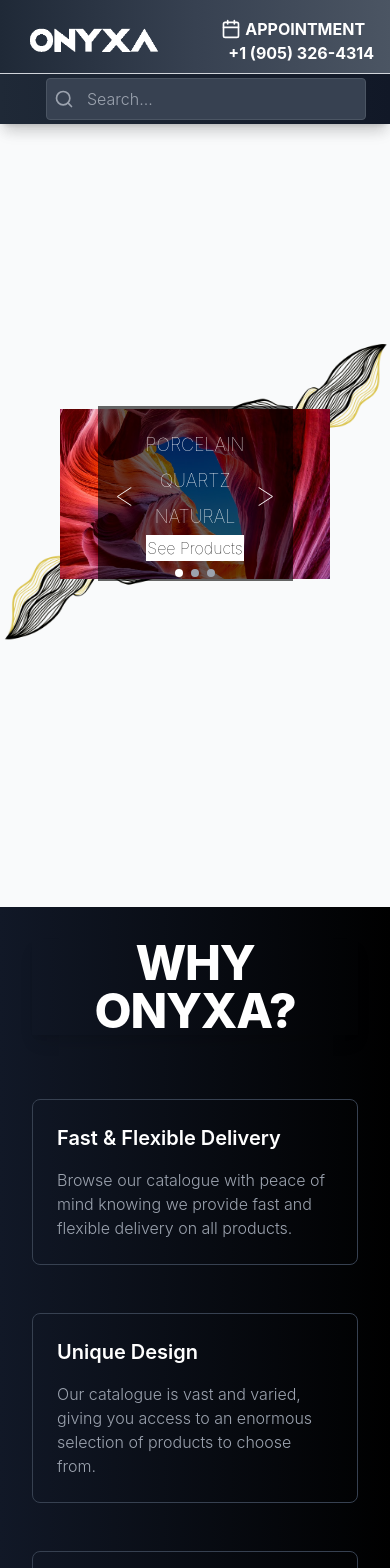
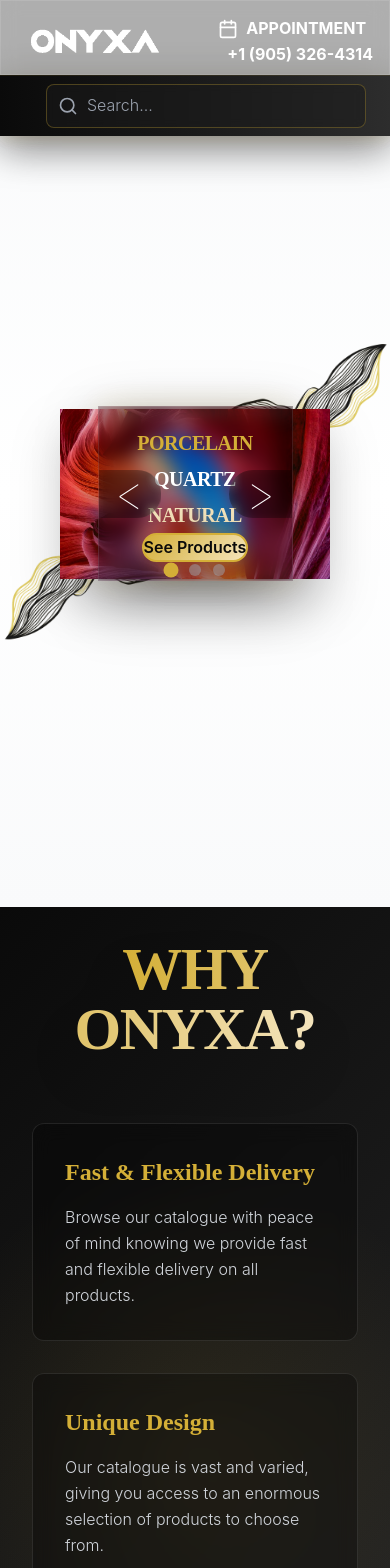
Before and after one commit to onedream0824/Onyxa, a React (Create React App) app: page / in a window 390 px wide. Shown: the top 1568 px of the page. Built offline with nearby package versions, Linux system fonts and the light colour scheme.

Commit message:
update theme

```diff
--- a/src/components/Banner.js
+++ b/src/components/Banner.js
@@ -55,12 +55,12 @@ const Banner = () => {
   const imageOffsetY = (mousePosition.y / window.innerHeight) * 1;
 
   return (
-    <div className="bg-gray-50 ">
+    <div className="bg-gradient-to-b from-gray-50 via-white to-gray-50">
       <div className="w-full h-[98vh] max-w-7xl mx-auto flex justify-center items-center relative overflow-hidden font-thin">
         <img
           src={Background}
           alt="background"
-          className="absolute transform -translate-x-1/2 -translate-y-1/2 w-[420px] h-[300px] lg:w-[1200px] lg:h-[800px] md:w-[840px] md:h-[560px] sm:w-[600px] sm:h-[400px]"
+          className="absolute transform -translate-x-1/2 -translate-y-1/2 w-[420px] h-[300px] lg:w-[1200px] lg:h-[800px] md:w-[840px] md:h-[560px] sm:w-[600px] sm:h-[400px] opacity-90"
           style={{
             transform: `translate(${backgroundOffsetX}%, ${backgroundOffsetY}%)`,
           }}
@@ -68,56 +68,58 @@ const Banner = () => {
         <img
           src={Image}
           alt="image"
-          className="absolute transform -translate-x-1/2 -translate-y-1/2 w-[270px] h-[170px] lg:w-[700px] lg:h-[440px] md:w-[500px] md:h-[314px] sm:w-[318px] sm:h-[200px] "
+          className="absolute transform -translate-x-1/2 -translate-y-1/2 w-[270px] h-[170px] lg:w-[700px] lg:h-[440px] md:w-[500px] md:h-[314px] sm:w-[318px] sm:h-[200px] drop-shadow-2xl"
           style={{
             transform: `translate(${imageOffsetX}%, ${imageOffsetY}%)`,
           }}
         />
-        <div className="absolute text-white flex flex-col items-center justify-center image-animate-fadeInUP bg-black/60 w-[195px] h-[175px] lg:w-[500px] lg:h-[450px] md:w-[350px] md:h-[320px] sm:w-[233px] sm:h-[210px] ">
+        <div className="absolute text-white flex flex-col items-center justify-center image-animate-fadeInUP glass-dark backdrop-blur-md border border-luxury-gold/20 shadow-luxury-lg w-[195px] h-[175px] lg:w-[500px] lg:h-[450px] md:w-[350px] md:h-[320px] sm:w-[233px] sm:h-[210px]">
           <p
-            className={`lg:text-5xl md:text-3xl sm:text-xl text-lg lg:py-2 py-1 transition-opacity duration-300 ${
+            className={`lg:text-6xl md:text-4xl sm:text-2xl text-xl lg:py-2 py-1 transition-opacity duration-300 font-display font-bold tracking-tight ${
               fade ? "opacity-0" : "opacity-100"
-            }`}
+            } text-luxury-gold drop-shadow-lg`}
           >
             {slides[currentSlide].title}
           </p>
           <p
-            className={`lg:text-5xl md:text-3xl sm:text-xl text-lg lg:py-2 py-1 transition-opacity duration-300 ${
+            className={`lg:text-6xl md:text-4xl sm:text-2xl text-xl lg:py-2 py-1 transition-opacity duration-300 font-display font-bold tracking-tight ${
               fade ? "opacity-0" : "opacity-100"
-            }`}
+            } text-white drop-shadow-lg`}
           >
             {slides[currentSlide].subtitle1}
           </p>
           <p
-            className={`lg:text-5xl md:text-3xl sm:text-xl text-lg lg:py-2 py-1 transition-opacity duration-300 ${
+            className={`lg:text-6xl md:text-4xl sm:text-2xl text-xl lg:py-2 py-1 transition-opacity duration-300 font-display font-bold tracking-tight ${
               fade ? "opacity-0" : "opacity-100"
-            }`}
+            } text-luxury-gold-light drop-shadow-lg`}
           >
             {slides[currentSlide].subtitle2}
           </p>
           {["PORCELAIN", "PREMIUM"].includes(slides[currentSlide].title) && (
-            <button className="bg-white lg:px-6 lg:py-2 md:px-4 md:py-1 sm:px-3 lg:my-5 md:my-3 sm:my-1 text-black hover:bg-black hover:text-white border border-white">
+            <button className="bg-gradient-gold text-luxury-dark lg:px-8 lg:py-3 md:px-6 md:py-2 sm:px-4 lg:my-6 md:my-4 sm:my-2 font-semibold rounded-full hover:shadow-glow transition-all duration-300 transform hover:scale-105 border-2 border-luxury-gold shadow-luxury">
               See Products
             </button>
           )}
           <button
-            className="absolute left-0 top-1/2 -translate-y-1/2 text-white text-4xl px-4"
+            className="absolute left-0 top-1/2 -translate-y-1/2 text-white text-5xl px-4 hover:text-luxury-gold transition-all duration-300 hover:scale-125 backdrop-blur-sm bg-black/20 rounded-r-full"
             onClick={prevSlide}
           >
             &lt;
           </button>
           <button
-            className="absolute right-0 top-1/2 -translate-y-1/2 text-white text-4xl px-4"
+            className="absolute right-0 top-1/2 -translate-y-1/2 text-white text-5xl px-4 hover:text-luxury-gold transition-all duration-300 hover:scale-125 backdrop-blur-sm bg-black/20 rounded-l-full"
             onClick={nextSlide}
           >
             &gt;
           </button>
-          <div className="absolute lg:bottom-5 md:bottom-3 sm:bottom-2 bottom-1 flex space-x-2">
+          <div className="absolute lg:bottom-5 md:bottom-3 sm:bottom-2 bottom-1 flex space-x-3">
             {slides.map((_, index) => (
               <div
                 key={index}
-                className={`w-2 h-2 rounded-full cursor-pointer ${
-                  currentSlide === index ? "bg-white" : "bg-gray-400"
+                className={`w-3 h-3 rounded-full cursor-pointer transition-all duration-300 ${
+                  currentSlide === index
+                    ? "bg-luxury-gold shadow-glow scale-125"
+                    : "bg-gray-400/50 hover:bg-gray-300"
                 }`}
                 onClick={() => goToSlide(index)}
               />
--- a/src/components/Header.js
+++ b/src/components/Header.js
@@ -14,8 +14,8 @@ const Header = () => {
     if (currentPath.includes("contact")) setActiveTab(3);
   }, [currentPath]);
   return (
-    <header className="fixed top-0 left-0 w-full z-50 bg-gradient-to-r from-purple-500 to-pink-500 shadow-lg font-light">
-      <div className="border-b border-gray-300 container mx-auto px-4 md:px-16 pt-2 pb-0 min-w-full bg-gradient-to-r from-gray-800 via-gray-700 to-gray-600 backdrop-blur-lg">
+    <header className="fixed top-0 left-0 w-full z-50 shadow-luxury font-light">
+      <div className="border-b border-luxury-gold/20 container mx-auto px-4 md:px-16 pt-2 pb-0 min-w-full bg-gradient-luxury glass-dark backdrop-blur-xl">
         <div className="flex items-center justify-between">
           <nav className="flex gap-4 md:gap-16 items-center">
             <a href="/" rel="noopener noreferrer">
@@ -24,72 +24,75 @@ const Header = () => {
                 alt="Logo"
                 width={150}
                 height={30}
-                className="hover:opacity-80 transition-opacity duration-300"
+                className="hover:opacity-80 transition-all duration-300 hover:scale-105 filter drop-shadow-glow"
               />
             </a>
             <div className="hidden lg:flex flex-row relative group space-x-7 items-center">
               <a
                 href="/articles"
                 className={`${
-                  activeTab === 1 ? "text-gray-400" : "text-white"
-                } hover:text-gray-300 transition-colors duration-300 font-semibold tracking-wide`}
+                  activeTab === 1 ? "text-luxury-gold" : "text-white"
+                } hover:text-luxury-gold transition-all duration-300 font-semibold tracking-wide relative group`}
               >
                 ARTICLES
+                <span className="absolute bottom-0 left-0 w-0 h-0.5 bg-gradient-gold group-hover:w-full transition-all duration-300"></span>
               </a>
               <a
                 href="/about"
                 className={`${
-                  activeTab === 2 ? "text-gray-400" : "text-white"
-                } hover:text-gray-300 transition-colors duration-300 font-semibold tracking-wide`}
+                  activeTab === 2 ? "text-luxury-gold" : "text-white"
+                } hover:text-luxury-gold transition-all duration-300 font-semibold tracking-wide relative group`}
               >
                 ABOUT US
+                <span className="absolute bottom-0 left-0 w-0 h-0.5 bg-gradient-gold group-hover:w-full transition-all duration-300"></span>
               </a>
               <a
                 href="/contact"
                 className={`${
-                  activeTab === 3 ? "text-gray-400" : "text-white"
-                } hover:text-gray-300 transition-colors duration-300 font-semibold tracking-wide`}
+                  activeTab === 3 ? "text-luxury-gold" : "text-white"
+                } hover:text-luxury-gold transition-all duration-300 font-semibold tracking-wide relative group`}
               >
                 CONTACT US
+                <span className="absolute bottom-0 left-0 w-0 h-0.5 bg-gradient-gold group-hover:w-full transition-all duration-300"></span>
               </a>
-              <a className="bg-gray-500/80 text-white px-4 py-1 rounded-full hover:bg-gray-600 transition duration-300 font-semibold shadow-lg transform hover:scale-105">
+              <a className="bg-gradient-gold text-luxury-dark px-6 py-2 rounded-full hover:shadow-glow transition-all duration-300 font-semibold shadow-luxury transform hover:scale-105 hover:brightness-110">
                 LIMITED OFFERS
               </a>
             </div>
           </nav>
           <div className="flex md:flex-row flex-col items-center space-x-4 justify-end">
-            <a className="flex items-center space-x-1 text-white font-bold hover:text-gray-300 transition-colors duration-300">
-              <Calendar size={20} />
+            <a className="flex items-center space-x-2 text-white font-bold hover:text-luxury-gold transition-all duration-300 group">
+              <Calendar size={20} className="group-hover:scale-110 transition-transform" />
               <span>APPOINTMENT</span>
             </a>
-            <a className="text-white font-bold hover:text-gray-300 transition-colors duration-300">
+            <a className="text-white font-bold hover:text-luxury-gold transition-all duration-300">
               +1 (905) 326-4314
             </a>
           </div>
         </div>
       </div>
-      <div className="bg-gradient-to-r from-gray-800 to-gray-900 container mx-auto px-6 lg:px-20 md:px-12 sm:px-8 py-1 min-w-full shadow-lg">
+      <div className="bg-gradient-to-r from-luxury-dark via-luxury-charcoal to-luxury-slate container mx-auto px-6 lg:px-20 md:px-12 sm:px-8 py-2 min-w-full shadow-luxury border-t border-luxury-gold/10">
         <div className="flex items-center justify-between w-full">
           <div className="flex items-center space-x-4">
             <div className="hidden md:flex space-x-4">
               <a
                 href="https://facebook.com"
                 aria-label="Facebook"
-                className="text-white hover:text-gray-300 transition duration-300"
+                className="text-white hover:text-luxury-gold transition-all duration-300 hover:scale-110"
               >
                 <Facebook size={20} />
               </a>
               <a
                 href="https://linkedin.com"
                 aria-label="LinkedIn"
-                className="text-white hover:text-gray-300 transition duration-300"
+                className="text-white hover:text-luxury-gold transition-all duration-300 hover:scale-110"
               >
                 <Linkedin size={20} />
               </a>
               <a
                 href="https://instagram.com"
                 aria-label="Instagram"
-                className="text-white hover:text-gray-300 transition duration-300"
+                className="text-white hover:text-luxury-gold transition-all duration-300 hover:scale-110"
               >
                 <Instagram size={20} />
               </a>
@@ -99,11 +102,11 @@ const Header = () => {
             <input
               type="text"
               placeholder="Search..."
-              className="px-10 py-2 text-white bg-gray-700 border border-gray-600 focus:outline-none focus:ring-2 focus:ring-gray-500 w-full max-w-xs rounded transition duration-300"
+              className="px-10 py-2 text-white bg-luxury-charcoal/50 border border-luxury-gold/30 focus:outline-none focus:ring-2 focus:ring-luxury-gold/50 w-full max-w-xs rounded-lg transition-all duration-300 placeholder:text-gray-400 hover:border-luxury-gold/50 backdrop-blur-sm"
             />
             <Search
               size={20}
-              className="absolute left-2 top-1/2 transform -translate-y-1/2 text-gray-400"
+              className="absolute left-3 top-1/2 transform -translate-y-1/2 text-gray-400"
             />
           </div>
         </div>
--- a/src/components/Why.js
+++ b/src/components/Why.js
@@ -2,22 +2,25 @@ import React from "react";
 
 const FeatureCard = ({ title, description }) => {
   return (
-    <div className="border border-gray-700 hover:border-yellow-300 hover:cursor-pointer p-6 rounded-lg transition duration-300 ease-in-out transform hover:scale-105">
-      <h2 className="text-xl font-semibold mb-4">{title}</h2>
-      <p className="text-gray-400">{description}</p>
+    <div className="border border-luxury-gold/30 hover:border-luxury-gold hover:cursor-pointer p-8 rounded-xl transition-all duration-500 ease-in-out transform hover:scale-105 glass-dark backdrop-blur-sm hover:shadow-luxury-lg group">
+      <h2 className="text-2xl font-display font-bold mb-4 text-luxury-gold group-hover:text-luxury-gold-light transition-colors">{title}</h2>
+      <p className="text-gray-300 leading-relaxed group-hover:text-white transition-colors">{description}</p>
     </div>
   );
 };
 
 const Why = () => {
   return (
-    <div className="bg-gradient-to-r from-gray-900 to-black">
-      <div className=" text-white flex flex-col items-center justify-center p-8 lg:p-20 md:p-16 sm:p-12 xl:p-24 font-light max-w-7xl mx-auto">
-        <h1 className="text-5xl md:text-6xl font-extrabold mb-16 tracking-tight leading-none text-center shadow-lg">
-          WHY ONYXA?
+    <div className="bg-gradient-luxury relative overflow-hidden">
+      <div className="absolute inset-0 bg-[radial-gradient(circle_at_50%_50%,rgba(212,175,55,0.1),transparent_50%)]"></div>
+      <div className="relative text-white flex flex-col items-center justify-center p-8 lg:p-20 md:p-16 sm:p-12 xl:p-24 font-light max-w-7xl mx-auto">
+        <h1 className="text-6xl md:text-7xl font-display font-extrabold mb-16 tracking-tight leading-none text-center">
+          <span className="bg-gradient-to-r from-luxury-gold to-luxury-gold-light bg-clip-text text-transparent drop-shadow-2xl">
+            WHY ONYXA?
+          </span>
         </h1>
 
-        <div className="grid grid-cols-1 md:grid-cols-3 gap-12 max-w-7xl w-full mb-16">
+        <div className="grid grid-cols-1 md:grid-cols-3 gap-8 max-w-7xl w-full mb-16">
           <FeatureCard
             title="Fast & Flexible Delivery"
             description="Browse our catalogue with peace of mind knowing we provide fast and flexible delivery on all products."
@@ -32,7 +35,7 @@ const Why = () => {
           />
         </div>
 
-        <p className="text-green-300 text-xl font-medium">
+        <p className="text-luxury-gold-light text-2xl font-semibold bg-gradient-to-r from-luxury-gold to-luxury-gold-light bg-clip-text text-transparent">
           Book free 1-on-1 help from our team of experts.
         </p>
       </div>
--- a/src/index.css
+++ b/src/index.css
@@ -1,17 +1,67 @@
 @import "tailwindcss/base";
 @import "tailwindcss/components";
 @import "tailwindcss/utilities";
+@import url('https://fonts.googleapis.com/css2?family=Inter:wght@300;400;500;600;700;800&family=Playfair+Display:wght@400;500;600;700&display=swap');
+
+* {
+  margin: 0;
+  padding: 0;
+  box-sizing: border-box;
+}
 
 body {
   margin: 0;
-  font-family: -apple-system, BlinkMacSystemFont, 'Segoe UI', 'Roboto', 'Oxygen',
+  font-family: 'Inter', -apple-system, BlinkMacSystemFont, 'Segoe UI', 'Roboto', 'Oxygen',
     'Ubuntu', 'Cantarell', 'Fira Sans', 'Droid Sans', 'Helvetica Neue',
     sans-serif;
   -webkit-font-smoothing: antialiased;
   -moz-osx-font-smoothing: grayscale;
+  background-color: #fafafa;
+  color: #1a1a1a;
+  line-height: 1.6;
 }
 
 code {
   font-family: source-code-pro, Menlo, Monaco, Consolas, 'Courier New',
     monospace;
 }
+
+/* Custom scrollbar */
+::-webkit-scrollbar {
+  width: 10px;
+}
+
+::-webkit-scrollbar-track {
+  background: #f1f1f1;
+}
+
+::-webkit-scrollbar-thumb {
+  background: linear-gradient(135deg, #d4af37, #f4e4bc);
+  border-radius: 5px;
+}
+
+::-webkit-scrollbar-thumb:hover {
+  background: linear-gradient(135deg, #b8941f, #d4af37);
+}
+
+/* Glassmorphism utility */
+.glass {
+  background: rgba(255, 255, 255, 0.1);
+  backdrop-filter: blur(10px);
+  -webkit-backdrop-filter: blur(10px);
+  border: 1px solid rgba(255, 255, 255, 0.2);
+}
+
+.glass-dark {
+  background: rgba(0, 0, 0, 0.3);
+  backdrop-filter: blur(10px);
+  -webkit-backdrop-filter: blur(10px);
+  border: 1px solid rgba(255, 255, 255, 0.1);
+}
+
+/* Smooth transitions */
+* {
+  transition-property: color, background-color, border-color, transform, opacity;
+  transition-timing-function: cubic-bezier(0.4, 0, 0.2, 1);
+  transition-duration: 300ms;
+}
--- a/tailwind.config.js
+++ b/tailwind.config.js
@@ -3,8 +3,50 @@ module.exports = {
   content: ["./src/**/*.{js,jsx,ts,tsx}"],
   theme: {
     extend: {
+      colors: {
+        primary: {
+          50: '#f0f9ff',
+          100: '#e0f2fe',
+          200: '#bae6fd',
+          300: '#7dd3fc',
+          400: '#38bdf8',
+          500: '#0ea5e9',
+          600: '#0284c7',
+          700: '#0369a1',
+          800: '#075985',
+          900: '#0c4a6e',
+          950: '#082f49',
+        },
+        accent: {
+          50: '#fffbeb',
+          100: '#fef3c7',
+          200: '#fde68a',
+          300: '#fcd34d',
+          400: '#fbbf24',
+          500: '#f59e0b',
+          600: '#d97706',
+          700: '#b45309',
+          800: '#92400e',
+          900: '#78350f',
+          950: '#451a03',
+        },
+        luxury: {
+          dark: '#0a0a0a',
+          charcoal: '#1a1a1a',
+          slate: '#2d2d2d',
+          gold: '#d4af37',
+          'gold-light': '#f4e4bc',
+        },
+      },
+      fontFamily: {
+        sans: ['Inter', 'system-ui', 'sans-serif'],
+        display: ['Playfair Display', 'serif'],
+      },
       animation: {
         slideUp: "slideUp 2s ease-out forwards",
+        fadeIn: "fadeIn 0.6s ease-out",
+        slideIn: "slideIn 0.8s ease-out",
+        shimmer: "shimmer 2s infinite",
       },
       keyframes: {
         fadeInUp: {
@@ -17,6 +59,28 @@ module.exports = {
             transform: "translateY(0)",
           },
         },
+        fadeIn: {
+          "0%": { opacity: "0" },
+          "100%": { opacity: "1" },
+        },
+        slideIn: {
+          "0%": { transform: "translateX(-20px)", opacity: "0" },
+          "100%": { transform: "translateX(0)", opacity: "1" },
+        },
+        shimmer: {
+          "0%": { backgroundPosition: "-1000px 0" },
+          "100%": { backgroundPosition: "1000px 0" },
+        },
+      },
+      backgroundImage: {
+        'gradient-radial': 'radial-gradient(var(--tw-gradient-stops))',
+        'gradient-luxury': 'linear-gradient(135deg, #0a0a0a 0%, #1a1a1a 50%, #2d2d2d 100%)',
+        'gradient-gold': 'linear-gradient(135deg, #d4af37 0%, #f4e4bc 100%)',
+      },
+      boxShadow: {
+        'luxury': '0 10px 40px rgba(0, 0, 0, 0.3), 0 0 20px rgba(212, 175, 55, 0.1)',
+        'luxury-lg': '0 20px 60px rgba(0, 0, 0, 0.4), 0 0 30px rgba(212, 175, 55, 0.15)',
+        'glow': '0 0 20px rgba(212, 175, 55, 0.3)',
       },
     },
   },
```
Also changed, not shown: src/components/Ask.js (+11 -8 lines), src/components/Blog.js (+12 -11 lines), src/components/Feature.js (+9 -9 lines), src/components/Footer.js (+32 -27 lines), src/components/Message.js (+8 -6 lines), src/components/StoneCollection.js (+18 -18 lines).
